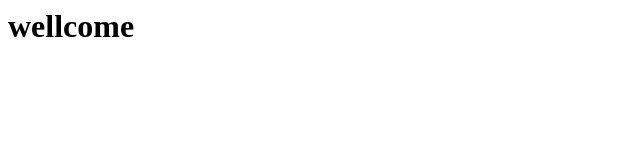
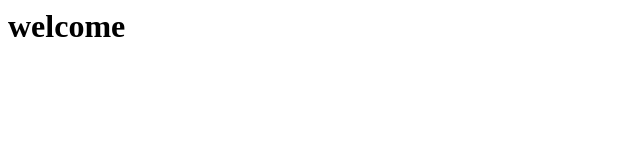
Before and after one commit to StuartDitchburn/stuarts-project, a plain HTML site: page index.html in a window 1280 px wide. Shown: the full height of the page, 0-640 px from the left. Drawn offline with Linux system fonts and the light colour scheme.

Commit message:
my first commit

```diff
--- a/index.html
+++ b/index.html
@@ -4,6 +4,6 @@
        <meta charset="utf-8">
  </head>
  <Body>
-     <h1>wellcome</h1>
+     <h1>welcome</h1>
  </Body>
        </html>
```
Also changed, not shown: main.css (added), outcome1.html (added), outcome2.html (added), outcome3.html (added).
